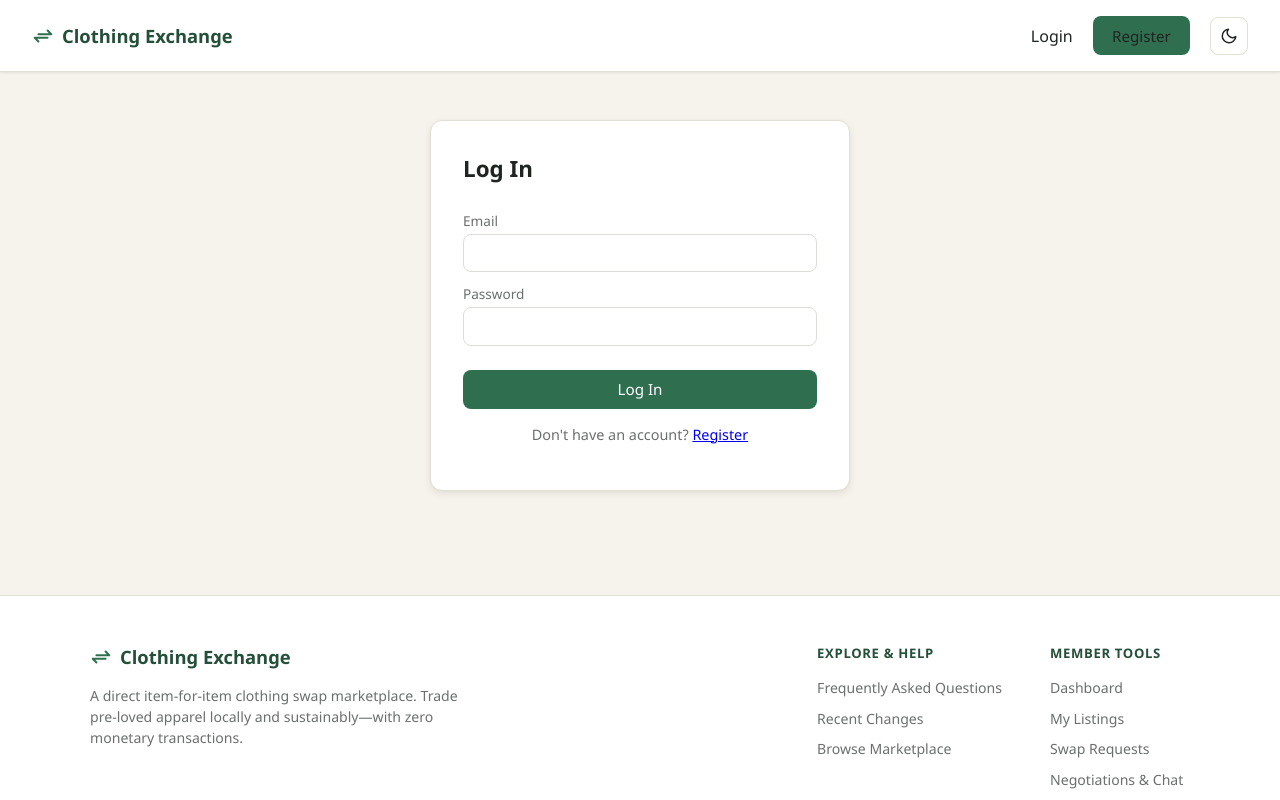
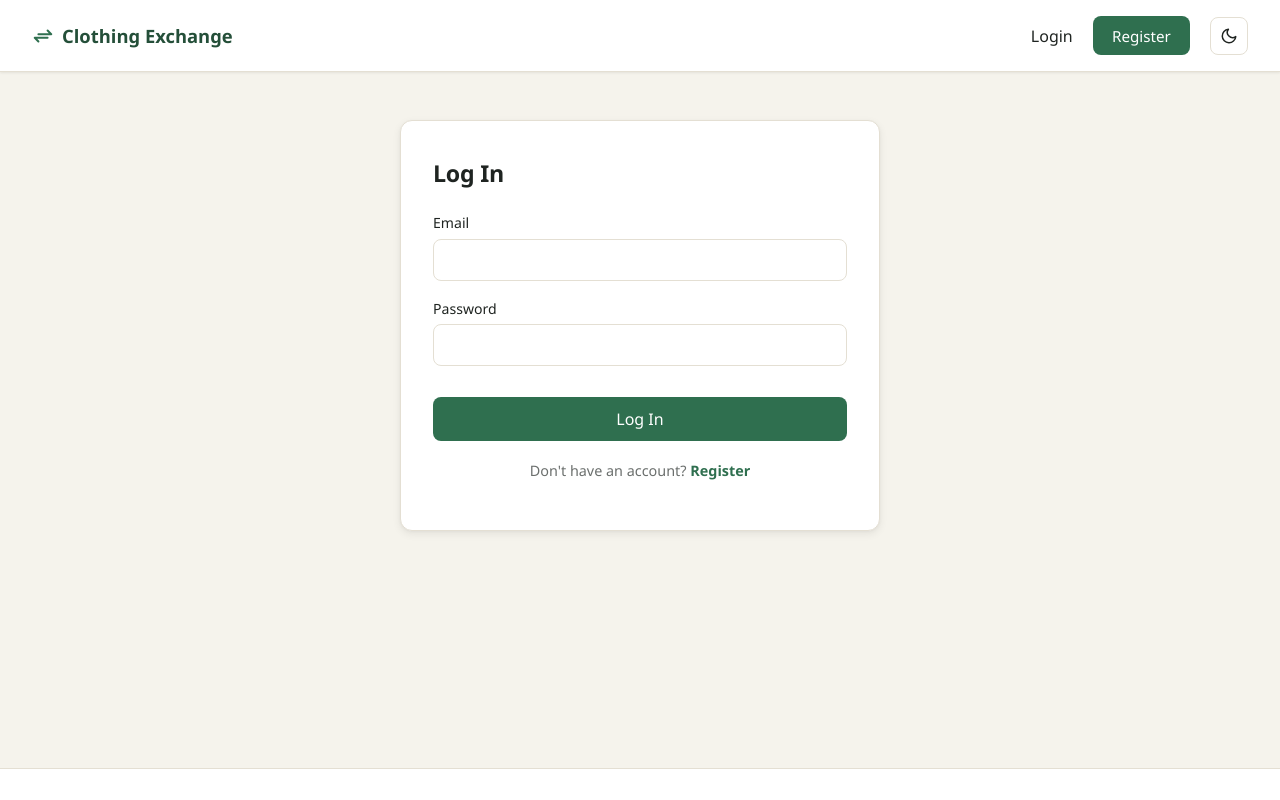
Before and after one commit to Paulson-2004/clothing-exchange-marketplace, a React (Vite) app in the folder frontend/: page /login in a window 1280 px wide. Shown: the top 800 px of the page. Built offline with nearby package versions, Linux system fonts and the light colour scheme; no server answers.

Commit message:
feat: enhance RegisterPage with additional form section for location and update form class

```diff
--- a/frontend/src/index.css
+++ b/frontend/src/index.css
@@ -277,16 +277,20 @@ body {
   transform: scale(0.98);
 }
 
-.btn-primary {
+.btn-primary,
+a.btn-primary {
   background-color: var(--color-primary);
-  color: white;
-}
-
-.btn-primary:hover {
+  color: #ffffff;
+}
+
+.btn-primary:hover,
+a.btn-primary:hover {
   background-color: var(--color-primary-dark);
-}
-
-.btn-primary:disabled {
+  color: #ffffff;
+}
+
+.btn-primary:disabled,
+a.btn-primary:disabled {
   opacity: 0.6;
   cursor: not-allowed;
 }
@@ -306,67 +310,149 @@ body {
 .auth-page {
   display: flex;
   justify-content: center;
+  align-items: flex-start;
   padding: 3rem 1rem;
+  min-height: calc(100vh - 160px);
 }
 
 .auth-form {
   background: var(--color-surface);
   border: 1px solid var(--color-border);
   border-radius: 12px;
-  padding: 2rem;
+  padding: 2.25rem 2rem;
   width: 100%;
-  max-width: 420px;
+  max-width: 480px;
   box-shadow: var(--shadow-md);
   display: flex;
   flex-direction: column;
 }
 
 .auth-form h1 {
+  margin: 0 0 1.5rem 0;
+  font-size: 1.45rem;
+  font-weight: 700;
+  color: var(--color-text);
+  letter-spacing: -0.01em;
+}
+
+.auth-form .form-group {
+  display: flex;
+  flex-direction: column;
+  margin-bottom: 1.15rem;
+  width: 100%;
+}
+
+.auth-form label {
+  display: block;
+  font-size: 0.88rem;
+  font-weight: 500;
   margin-top: 0;
-  font-size: 1.4rem;
-}
-
-.auth-form label {
-  font-size: 0.85rem;
-  margin-top: 0.75rem;
-  margin-bottom: 0.25rem;
-  color: var(--color-muted);
+  margin-bottom: 0.4rem;
+  color: var(--color-text);
 }
 
 .auth-form input {
-  padding: 0.6rem 0.75rem;
-  border: 1px solid #dcdcd8;
+  display: block;
+  width: 100%;
+  height: 42px;
+  padding: 0.6rem 0.85rem;
+  border: 1px solid var(--color-border);
   border-radius: 8px;
   font-size: 0.95rem;
+  font-family: inherit;
+  color: var(--color-text);
+  background-color: var(--color-surface);
+  box-sizing: border-box;
+  transition: border-color 0.15s ease, box-shadow 0.15s ease;
+}
+
+.auth-form > input {
+  margin-bottom: 1.15rem;
+}
+
+.auth-form input::placeholder {
+  color: var(--color-muted);
+  opacity: 0.85;
+}
+
+.auth-form input:focus {
+  outline: none;
+  border-color: var(--color-primary);
+  box-shadow: 0 0 0 3px rgba(47, 111, 79, 0.18);
+}
+
+.auth-form .form-section-title {
+  font-size: 0.95rem;
+  font-weight: 600;
+  color: var(--color-text);
+  margin-top: 0.4rem;
+  margin-bottom: 0.75rem;
+}
+
+.auth-form .form-row {
+  display: grid;
+  grid-template-columns: 1fr 1fr;
+  gap: 1rem;
+  width: 100%;
+}
+
+.auth-form .form-row .form-group {
+  margin-bottom: 1.15rem;
 }
 
 .auth-form .btn {
-  margin-top: 1.5rem;
+  margin-top: 0.75rem;
+  width: 100%;
+  height: 44px;
+  font-size: 1rem;
+  display: inline-flex;
+  align-items: center;
+  justify-content: center;
 }
 
 .auth-switch {
-  margin-top: 1rem;
+  margin-top: 1.25rem;
   font-size: 0.9rem;
   text-align: center;
   color: var(--color-muted);
 }
 
-.form-row {
-  display: flex;
-  gap: 1rem;
-}
-
-@media (max-width: 540px) {
-  .form-row {
-    flex-direction: column;
+.auth-switch a {
+  color: var(--color-primary);
+  font-weight: 600;
+  text-decoration: none;
+}
+
+.auth-switch a:hover {
+  text-decoration: underline;
+}
+
+@media (max-width: 768px) {
+  .auth-form .form-row {
+    grid-template-columns: 1fr;
     gap: 0;
   }
 }
 
-.form-row > div {
-  flex: 1;
-  display: flex;
-  flex-direction: column;
+@media (max-width: 480px) {
+  .auth-page {
+    padding: 1.5rem 0.75rem;
+  }
+  .auth-form {
+    padding: 1.5rem 1.15rem;
+    border-radius: 10px;
+  }
+  .auth-form h1 {
+    font-size: 1.3rem;
+    margin-bottom: 1.25rem;
+  }
+  .auth-form .form-group,
+  .auth-form > input {
+    margin-bottom: 0.95rem;
+  }
+  .auth-form .form-row .form-group {
+    margin-bottom: 0.95rem;
+  }
 }
 
 .form-error {
@@ -3116,6 +3202,10 @@ body {
   color: var(--color-primary);
 }
 
+[data-theme="dark"] a:hover {
+  color: #72cca0;
+}
+
 [data-theme="dark"] input,
 [data-theme="dark"] select,
 [data-theme="dark"] textarea {
@@ -3126,9 +3216,13 @@ body {
 
 [data-theme="dark"] input:focus,
 [data-theme="dark"] select:focus,
-[data-theme="dark"] textarea:focus {
+[data-theme="dark"] textarea:focus,
+[data-theme="dark"] input:focus-visible,
+[data-theme="dark"] select:focus-visible,
+[data-theme="dark"] textarea:focus-visible {
   border-color: var(--color-primary);
   background-color: #302b23;
+  box-shadow: 0 0 0 3px rgba(72, 163, 116, 0.28);
 }
 
 [data-theme="dark"] input::placeholder,
@@ -3145,15 +3239,60 @@ body {
   border-color: var(--color-border);
 }
 
-[data-theme="dark"] .btn-secondary {
+/* Primary buttons and primary CTA links in dark mode:
+   Guarantee crisp white text on green background, overriding [data-theme="dark"] a */
+[data-theme="dark"] .btn-primary,
+[data-theme="dark"] a.btn-primary,
+[data-theme="dark"] .btn.btn-primary,
+[data-theme="dark"] a.btn.btn-primary,
+[data-theme="dark"] .marketplace-hero-cta {
+  background-color: var(--color-primary);
+  color: #ffffff !important;
+  border: 1px solid transparent;
+}
+
+[data-theme="dark"] .btn-primary:hover,
+[data-theme="dark"] a.btn-primary:hover,
+[data-theme="dark"] .btn.btn-primary:hover,
+[data-theme="dark"] a.btn.btn-primary:hover,
+[data-theme="dark"] .marketplace-hero-cta:hover {
+  background-color: var(--color-primary-dark);
+  color: #ffffff !important;
+  border-color: transparent;
+}
+
+[data-theme="dark"] .btn-primary:disabled,
+[data-theme="dark"] a.btn-primary:disabled {
+  opacity: 0.55;
+  color: #ffffff !important;
+  cursor: not-allowed;
+}
+
+[data-theme="dark"] .btn-secondary,
+[data-theme="dark"] a.btn-secondary {
   background-color: var(--color-surface-subtle);
-  color: var(--color-text);
+  color: var(--color-text) !important;
   border: 1px solid var(--color-border);
 }
 
-[data-theme="dark"] .btn-secondary:hover {
+[data-theme="dark"] .btn-secondary:hover,
+[data-theme="dark"] a.btn-secondary:hover {
   background-color: var(--color-border);
   border-color: var(--color-border-subtle);
+  color: var(--color-text) !important;
+}
+
+[data-theme="dark"] .btn-danger,
+[data-theme="dark"] a.btn-danger {
+  background-color: var(--color-danger);
+  color: #ffffff !important;
+  border: 1px solid transparent;
+}
+
+[data-theme="dark"] .btn-danger:hover,
+[data-theme="dark"] a.btn-danger:hover {
+  background-color: #c44f47;
+  color: #ffffff !important;
 }
 
 /* Navbar */
@@ -3210,7 +3349,7 @@ body {
 
 [data-theme="dark"] .marketplace-hero-badge {
   background-color: var(--color-primary-light);
-  color: var(--color-primary);
+  color: #72cca0;
 }
 
 [data-theme="dark"] .marketplace-hero-title {
@@ -3391,6 +3530,7 @@ body {
 [data-theme="dark"] .auth-form {
   background-color: var(--color-surface);
   border-color: var(--color-border);
+  box-shadow: var(--shadow-md);
 }
 
 [data-theme="dark"] .auth-form h1 {
@@ -3398,11 +3538,39 @@ body {
 }
 
 [data-theme="dark"] .auth-form label {
-  color: var(--color-muted);
+  color: var(--color-text-secondary);
+}
+
+[data-theme="dark"] .auth-form input {
+  background-color: var(--color-input);
+  border-color: var(--color-border);
+  color: var(--color-text);
+}
+
+[data-theme="dark"] .auth-form input::placeholder {
+  color: var(--color-muted);
+}
+
+[data-theme="dark"] .auth-form input:focus {
+  border-color: var(--color-primary);
+  background-color: #302b23;
+  box-shadow: 0 0 0 3px rgba(72, 163, 116, 0.28);
+}
+
+[data-theme="dark"] .auth-form .form-section-title {
+  color: var(--color-text);
 }
 
 [data-theme="dark"] .auth-switch {
   color: var(--color-muted);
+}
+
+[data-theme="dark"] .auth-switch a {
+  color: var(--color-primary);
+}
+
+[data-theme="dark"] .auth-switch a:hover {
+  color: #72cca0;
 }
 
 [data-theme="dark"] .profile-header-card,
@@ -3700,7 +3868,7 @@ body {
 [data-theme="dark"] .faq-header-badge,
 [data-theme="dark"] .changelog-header-badge {
   background-color: var(--color-primary-light);
-  color: var(--color-primary);
+  color: #72cca0;
 }
 
 [data-theme="dark"] .faq-header h1,
@@ -3751,7 +3919,7 @@ body {
 [data-theme="dark"] .changelog-item-highlight .changelog-dot {
   background-color: var(--color-primary-light);
   border-color: var(--color-primary);
-  color: var(--color-primary);
+  color: #72cca0;
 }
 
 [data-theme="dark"] .changelog-line {
@@ -3765,7 +3933,7 @@ body {
 
 [data-theme="dark"] .changelog-tag.tag-highlight {
   background-color: var(--color-primary-light);
-  color: var(--color-primary);
+  color: #72cca0;
 }
 
 [data-theme="dark"] .changelog-summary {
@@ -3850,22 +4018,31 @@ body {
   border-color: var(--color-border);
 }
 
-[data-theme="dark"] .alert-success {
+[data-theme="dark"] .alert-success,
+[data-theme="dark"] .form-success {
   background-color: rgba(72, 163, 116, 0.18);
   border-color: rgba(72, 163, 116, 0.35);
   color: #72cca0;
 }
 
-[data-theme="dark"] .form-error {
+[data-theme="dark"] .form-error,
+[data-theme="dark"] .error-message,
+[data-theme="dark"] .field-error {
   background-color: var(--color-danger-light);
   border-color: rgba(226, 97, 88, 0.35);
   color: #f38f87;
 }
 
-[data-theme="dark"] .error-message {
-  background-color: var(--color-danger-light);
-  border-color: rgba(226, 97, 88, 0.35);
-  color: #f38f87;
+[data-theme="dark"] .conversation-swap-tag {
+  color: #72cca0;
+}
+
+[data-theme="dark"] .message-thread-swap-link {
+  color: var(--color-primary);
+}
+
+[data-theme="dark"] .message-thread-swap-link:hover {
+  color: #72cca0;
 }
 
 [data-theme="dark"] .page-loading,
--- a/frontend/src/pages/RegisterPage.jsx
+++ b/frontend/src/pages/RegisterPage.jsx
@@ -180,7 +180,7 @@ function RegisterPage() {
 
   return (
     <div className="auth-page">
-      <form className="auth-form" onSubmit={handleSubmit} noValidate>
+      <form className="auth-form register-form" onSubmit={handleSubmit} noValidate>
         <h1>Create an Account</h1>
 
         {formError && (
@@ -297,6 +297,8 @@ function RegisterPage() {
           )}
         </div>
 
+        <div className="form-section-title">Location</div>
+
         <div className="form-row">
           <div className="form-group">
             <label htmlFor="city">City</label>
```
